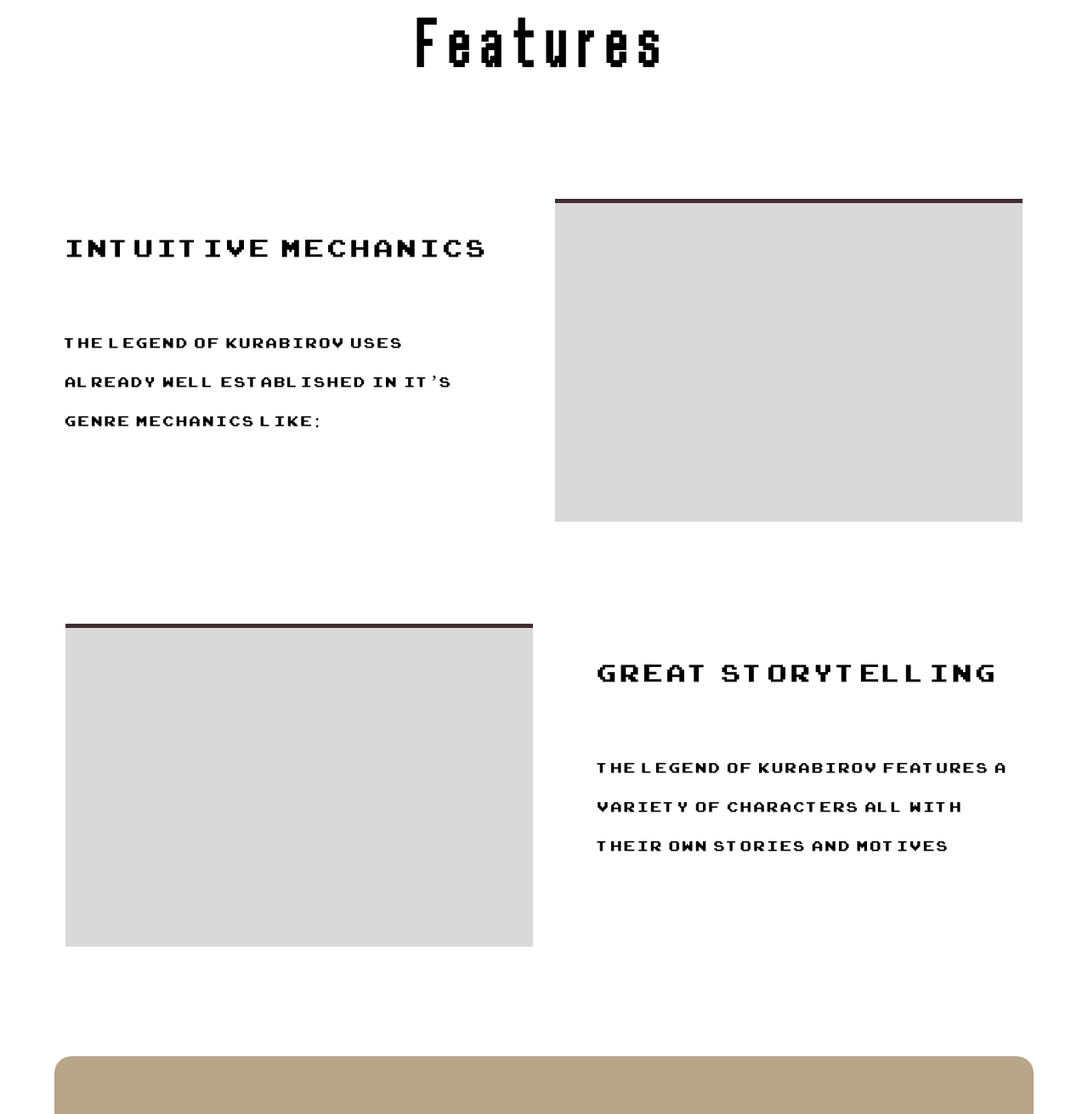
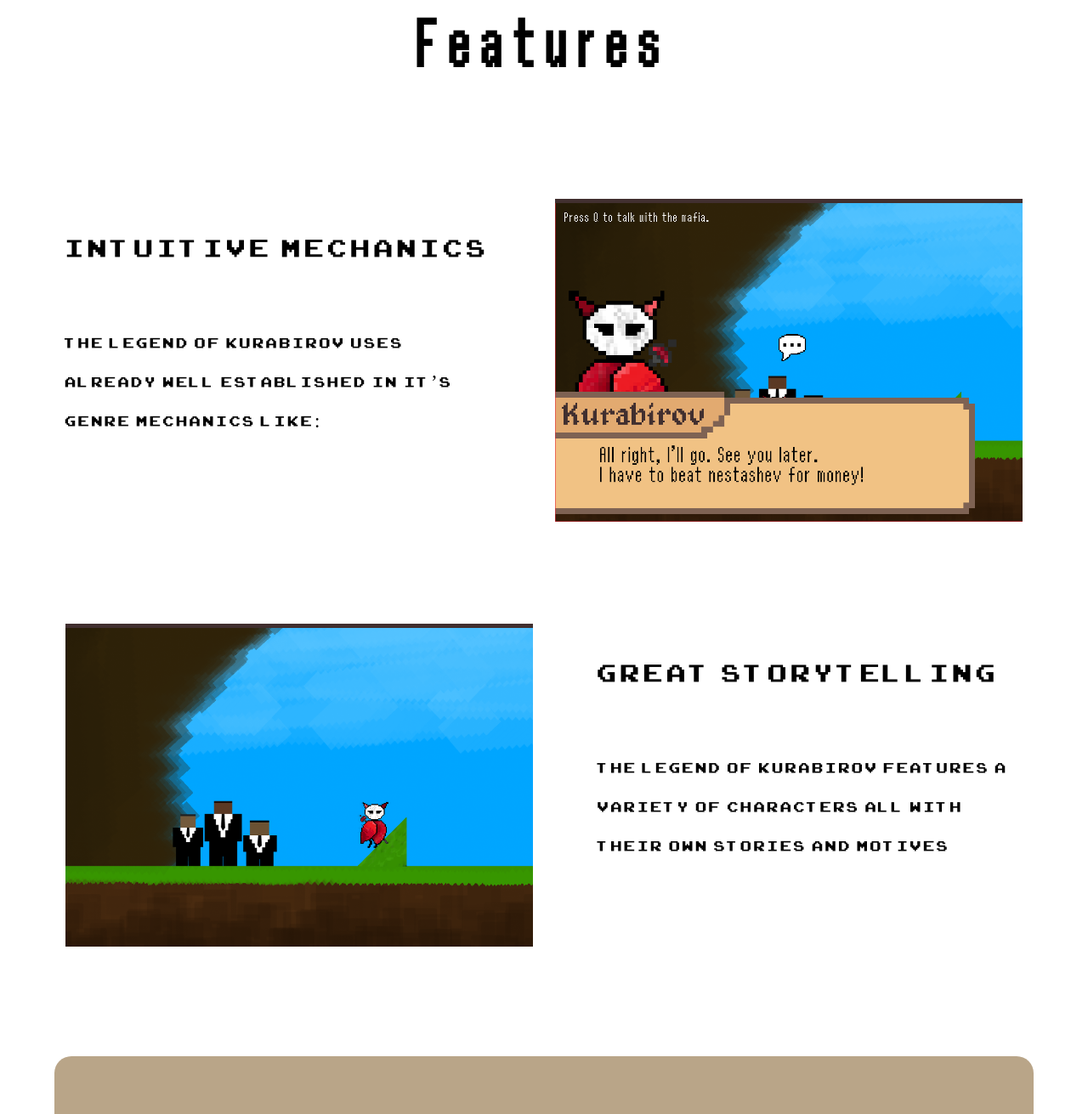
Before and after one commit to codingburgas/elOctavo, a website: page Website/index.html in a window 1280 px wide. Shown: the part 742-2053 px from the top of the page at 85% size. Drawn offline with Linux system fonts and the light colour scheme.

Commit message:
Add images in the features section

```diff
--- a/Website/index.html
+++ b/Website/index.html
@@ -5,6 +5,7 @@
     <meta http-equiv="X-UA-Compatible" content="IE=edge">
     <meta name="viewport" content="width=device-width, initial-scale=1.0">
     <title>Home</title>
+    <link rel="icon" href="dist/images/team_logo.png">
     <link rel="stylesheet" href="dist/css/main.css">
     <!--Link the styles-->
     <link rel="stylesheet" href="src/fonts/stylesheet.css">
--- a/Website/src/scss/pages/_index.scss
+++ b/Website/src/scss/pages/_index.scss
@@ -62,6 +62,8 @@
     border-top-width: 5px;
     border-top-color: $accentDarkColor;
     background-color: #D9D9D9;
+    background-image: url('../../../dist/images/story.png');
+    background-size: cover;
 }
 .storytelling{
     width:100%;
@@ -91,6 +93,8 @@
     border-top-width: 5px;
     border-top-color: $accentDarkColor;
     background-color: #D9D9D9;
+    background-image: url('../../../dist/images/mechanic.png');
+    background-size: cover;
 }
 
 .news__section{
```
Also changed, not shown: Website/dist/css/main.css, Website/dist/images/mechanic.png (added), Website/dist/images/story.png (added), Website/dist/images/team_logo.png (added), Website/dist/pages/feedback.html.
